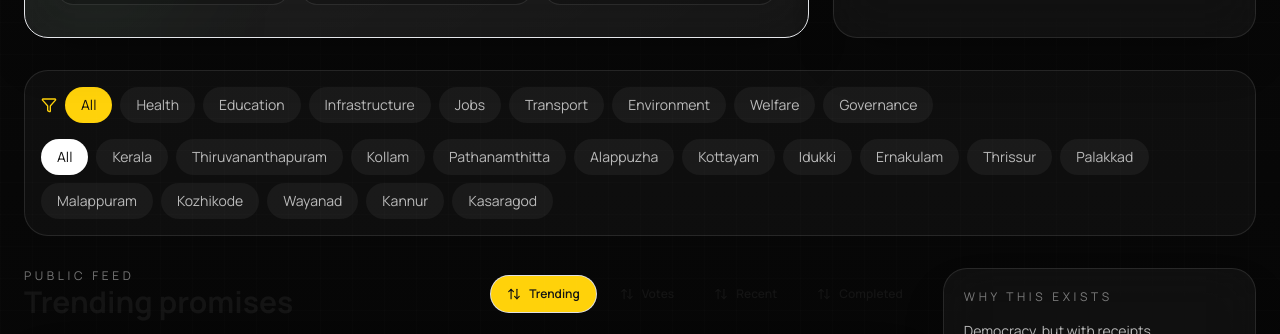
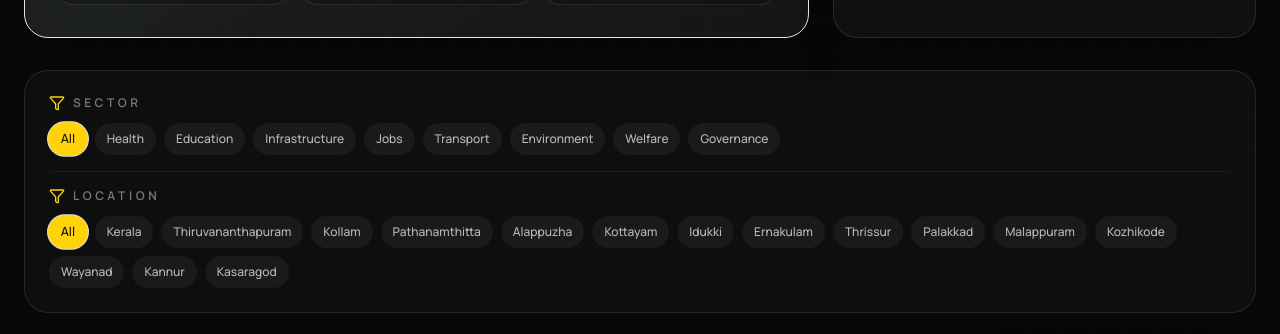
Before and after one commit to adithyakrishnapn/vakdhanam.in, a React (Vite) app: page / in a window 1280 px wide. Shown: the part 618-952 px from the top of the page. Built offline with nearby package versions, Linux system fonts and the light colour scheme; no server answers; the database is empty.

Commit message:
Improve: Enhanced filters (sector/location) and sorting with better styling and animations

```diff
--- a/src/pages/HomePage.tsx
+++ b/src/pages/HomePage.tsx
@@ -242,27 +242,68 @@ export default function HomePage() {
           </div>
         </section>
 
-        <section className="mt-8 flex flex-wrap items-center justify-between gap-4 rounded-3xl border border-white/10 bg-white/[0.03] p-4">
-          <div className="flex flex-wrap items-center gap-2">
+        <section className="mt-8 space-y-4 rounded-3xl border border-white/10 bg-white/[0.03] p-6">
+          <div className="space-y-3">
+            <div className="flex items-center gap-2">
               <Filter size={16} className="text-accent" />
+              <p className="text-xs uppercase tracking-[0.3em] text-white/45 font-semibold">Sector</p>
+            </div>
+            <div className="flex flex-wrap gap-2">
               {categoryOptions.map((option) => (
-              <button key={option} onClick={() => setCategory(option)} className={`rounded-full px-4 py-2 text-sm transition ${category === option ? 'bg-accent text-brand-ink' : 'bg-white/5 text-white/70 hover:bg-white/10'}`}>
+                <button
+                  key={option}
+                  onClick={() => setCategory(option)}
+                  className={`rounded-full px-3 py-2 text-xs font-medium transition-all duration-200 ${
+                    category === option
+                      ? 'bg-accent text-brand-ink scale-105 shadow-glow'
+                      : 'bg-white/5 text-white/70 hover:bg-white/10 active:scale-95'
+                  }`}
+                >
                   {option}
                 </button>
               ))}
             </div>
-          <div className="flex flex-wrap items-center gap-2">
+          </div>
+
+          <div className="border-t border-white/5 pt-4">
+            <div className="flex items-center gap-2 mb-3">
+              <Filter size={16} className="text-brand-yellow" />
+              <p className="text-xs uppercase tracking-[0.3em] text-white/45 font-semibold">Location</p>
+            </div>
+            <div className="flex flex-wrap gap-2">
               {districtOptions.map((option) => (
-              <button key={option} onClick={() => setDistrict(option)} className={`rounded-full px-4 py-2 text-sm transition ${district === option ? 'bg-white text-brand-ink' : 'bg-white/5 text-white/70 hover:bg-white/10'}`}>
+                <button
+                  key={option}
+                  onClick={() => setDistrict(option)}
+                  className={`rounded-full px-3 py-2 text-xs font-medium transition-all duration-200 ${
+                    district === option
+                      ? 'bg-brand-yellow text-brand-ink scale-105 shadow-glow'
+                      : 'bg-white/5 text-white/70 hover:bg-white/10 active:scale-95'
+                  }`}
+                >
                   {option}
                 </button>
               ))}
             </div>
+          </div>
+
+          {(category !== 'All' || district !== 'All') && (
+            <div className="border-t border-white/5 pt-3 flex justify-end">
+              <Button
+                variant="outline"
+                size="sm"
+                onClick={clearFilters}
+                className="text-xs"
+              >
+                Clear all filters
+              </Button>
+            </div>
+          )}
         </section>
 
         <section id="feed" className="mt-8 grid gap-6 lg:grid-cols-[1fr_0.35fr]">
           <div className="space-y-4">
-            <div className="flex flex-wrap items-center justify-between gap-3">
+            <div className="flex flex-col sm:flex-row sm:items-center sm:justify-between gap-4">
               <div>
                 <p className="text-xs uppercase tracking-[0.3em] text-white/45">Public feed</p>
                 <h2 className="text-3xl font-bold">Trending promises</h2>
@@ -274,7 +315,13 @@ export default function HomePage() {
                   ['Recent', 'recent'],
                   ['Completed', 'completed'],
                 ].map(([label, value]) => (
-                  <Button key={value} variant={feedMode === value ? 'default' : 'ghost'} size="sm" onClick={() => setFeedMode(value as typeof feedMode)}>
+                  <Button
+                    key={value}
+                    variant={feedMode === value ? 'default' : 'ghost'}
+                    size="sm"
+                    onClick={() => setFeedMode(value as typeof feedMode)}
+                    className={feedMode === value ? 'animate-pulse' : 'hover:bg-white/10'}
+                  >
                     <ArrowUpDown size={14} /> {label}
                   </Button>
                 ))}
```
Lines whose indentation alone changed are shown as unchanged.
